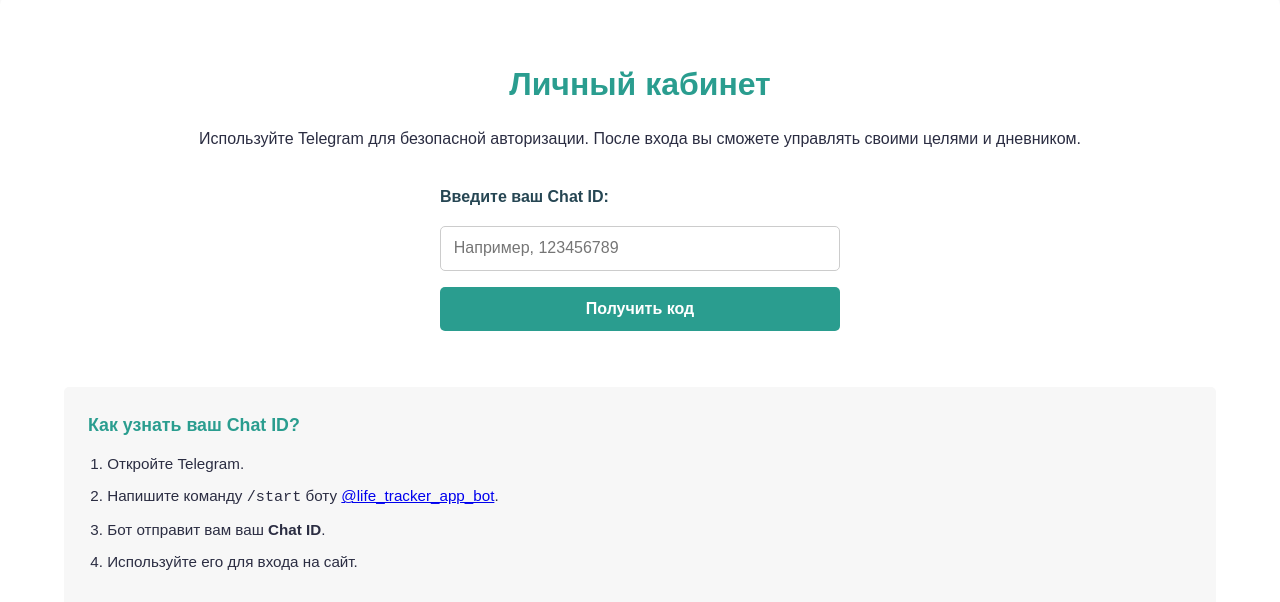
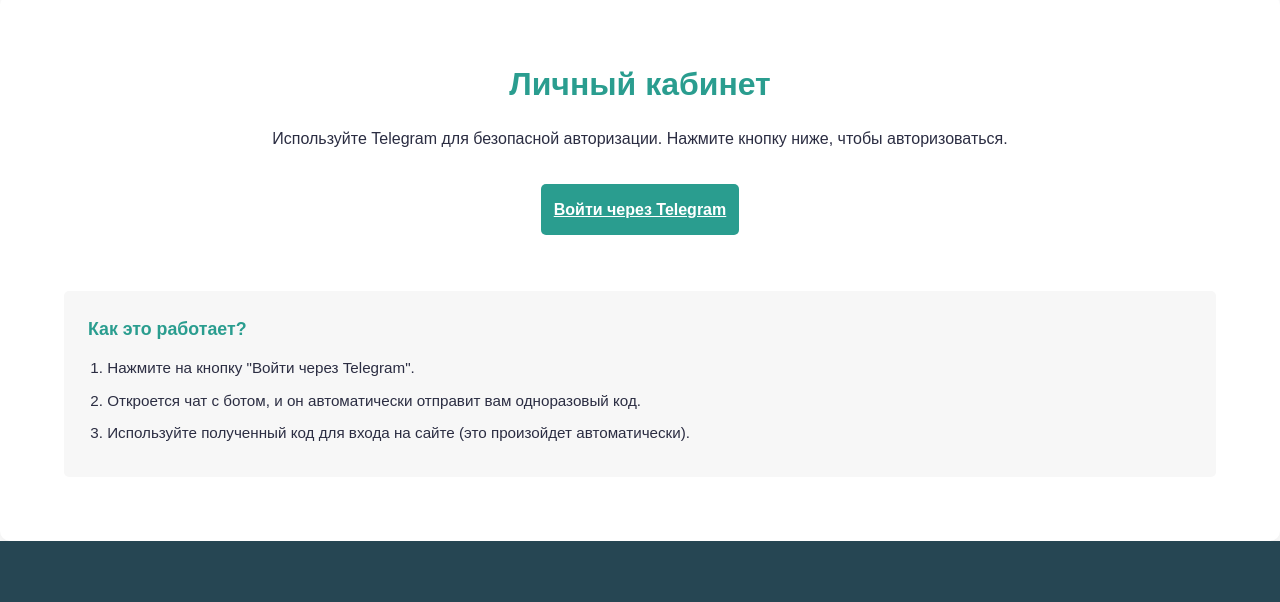
Before and after one commit to VladimirMakarof/life_tracker_bot, a website: page index.html in a window 1280 px wide. Shown: the part 1820-2422 px from the top of the page. Drawn offline with Linux system fonts and the light colour scheme.

Commit message:
добавил парвки в js

```diff
--- a/index.html
+++ b/index.html
@@ -126,45 +126,29 @@
             <div class="login-section__inner">
               <h2 class="login-section__title">Личный кабинет</h2>
               <p class="login-section__subtitle">
-                Используйте Telegram для безопасной авторизации. После входа вы сможете управлять своими целями и дневником.
+                Используйте Telegram для безопасной авторизации. Нажмите кнопку ниже, чтобы авторизоваться.
               </p>
 
-              <!-- Форма авторизации -->
+              <!-- Форма авторизации через deep linking -->
               <div class="login-section__form-container">
-                <form id="loginForm" class="login-section__form">
-                  <label for="chatId" class="login-section__label">Введите ваш Chat ID:</label>
-                  <input type="text" id="chatId" required placeholder="Например, 123456789" class="login-section__input">
-                  <button type="submit" class="login-section__button">Получить код</button>
-                </form>
-
-                <!-- Форма ввода кода -->
-                <form id="codeForm" class="login-section__form login-section__form--hidden">
-                  <label for="authCode" class="login-section__label">Введите код из Telegram:</label>
-                  <input type="text" id="authCode" required placeholder="6-значный код" class="login-section__input">
-                  <button type="submit" class="login-section__button">Войти</button>
-                </form>
-
-                <!-- Элемент для вывода сообщений -->
+                <a href="https://t.me/life_tracker_app_bot?start=auth_default" class="login-section__button">
+                  Войти через Telegram
+                </a>
                 <p id="loginMessage" class="login-section__message"></p>
-
-                <!-- Добавляем новый элемент для перехода в Личный Кабинет после успешной авторизации -->
-                <p id="loginSuccess" class="login-section__message" style="display: none;">
-                  Авторизация успешна! <a href="/dashboard">Перейти в Личный Кабинет</a>
-                </p>
               </div>
 
               <!-- Инструкция -->
               <div class="login-section__instruction">
-                <h3 class="login-section__instruction-title">Как узнать ваш Chat ID?</h3>
+                <h3 class="login-section__instruction-title">Как это работает?</h3>
                 <ol class="login-section__instruction-list">
-                  <li>Откройте Telegram.</li>
-                  <li>Напишите команду <code>/start</code> боту <a href="https://t.me/life_tracker_app_bot" target="_blank">@life_tracker_app_bot</a>.</li>
-                  <li>Бот отправит вам ваш <strong>Chat ID</strong>.</li>
-                  <li>Используйте его для входа на сайт.</li>
+                  <li>Нажмите на кнопку "Войти через Telegram".</li>
+                  <li>Откроется чат с ботом, и он автоматически отправит вам одноразовый код.</li>
+                  <li>Используйте полученный код для входа на сайте (это произойдет автоматически).</li>
                 </ol>
               </div>
             </div>
           </section>
+
 
 
 
```
